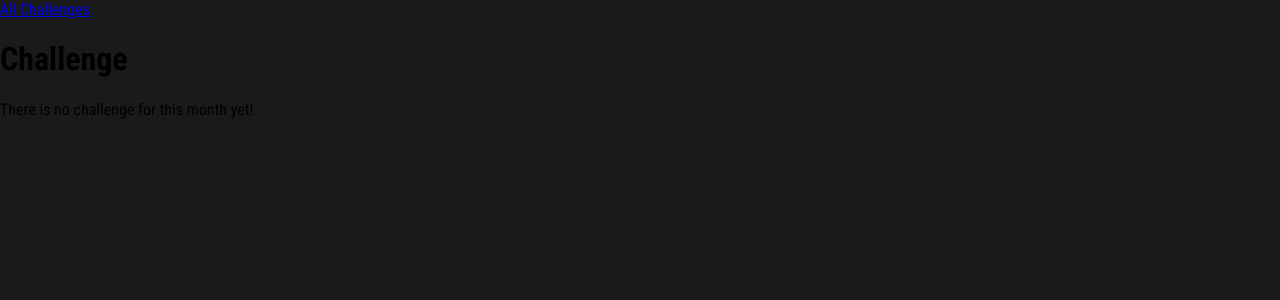
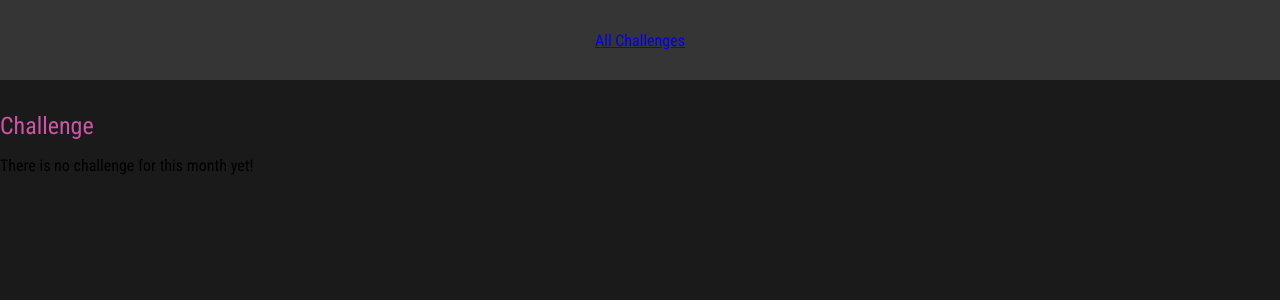
Before and after one commit to Rus6969/My_Django_App, a Django app: template mypage/challenges/templates/challenges/challenge.html in a window 1280 px wide. Shown: the top 300 px of the page. Run offline with Django 5.2, Linux system fonts and the light colour scheme; the template is opened without the code that fills it, so the values that code supplies are empty.

Commit message:
css added

```diff
--- /dev/null
+++ b/mypage/challenges/static/challenge.css
@@ -0,0 +1,48 @@
+
+Samatov, Russell
+5:49 PM (0 minutes ago)
+to me
+
+h1,
+
+h2 {
+
+  text-align: center;
+
+  color: white;
+
+}
+
+
+
+h1 {
+
+  font-size: 1.5rem;
+
+  margin: 2rem 0 1rem 0;
+
+  font-weight: normal;
+
+  color: #cf54a6;
+
+}
+
+
+
+h2 {
+
+  font-size: 3rem;
+
+  font-weight: bold;
+
+}
+
+
+
+.fallback {
+
+  text-align: center;
+
+  color: white;
+
+}
--- a/mypage/challenges/templates/challenges/challenge.html
+++ b/mypage/challenges/templates/challenges/challenge.html
@@ -1,4 +1,10 @@
 {% extends "base.html" %}
+{% load static%}
+
+{%block css_files%}
+<link rel="stylesheet" href ="{% static "challenges/challenge.css" %}">
+<link rel="stylesheet" href ="{% static "challenges/includes/header.css" %}">
+{%endblock%}
 
 {%block page_title%}
 {{ month_name|title }} Challenge
```
